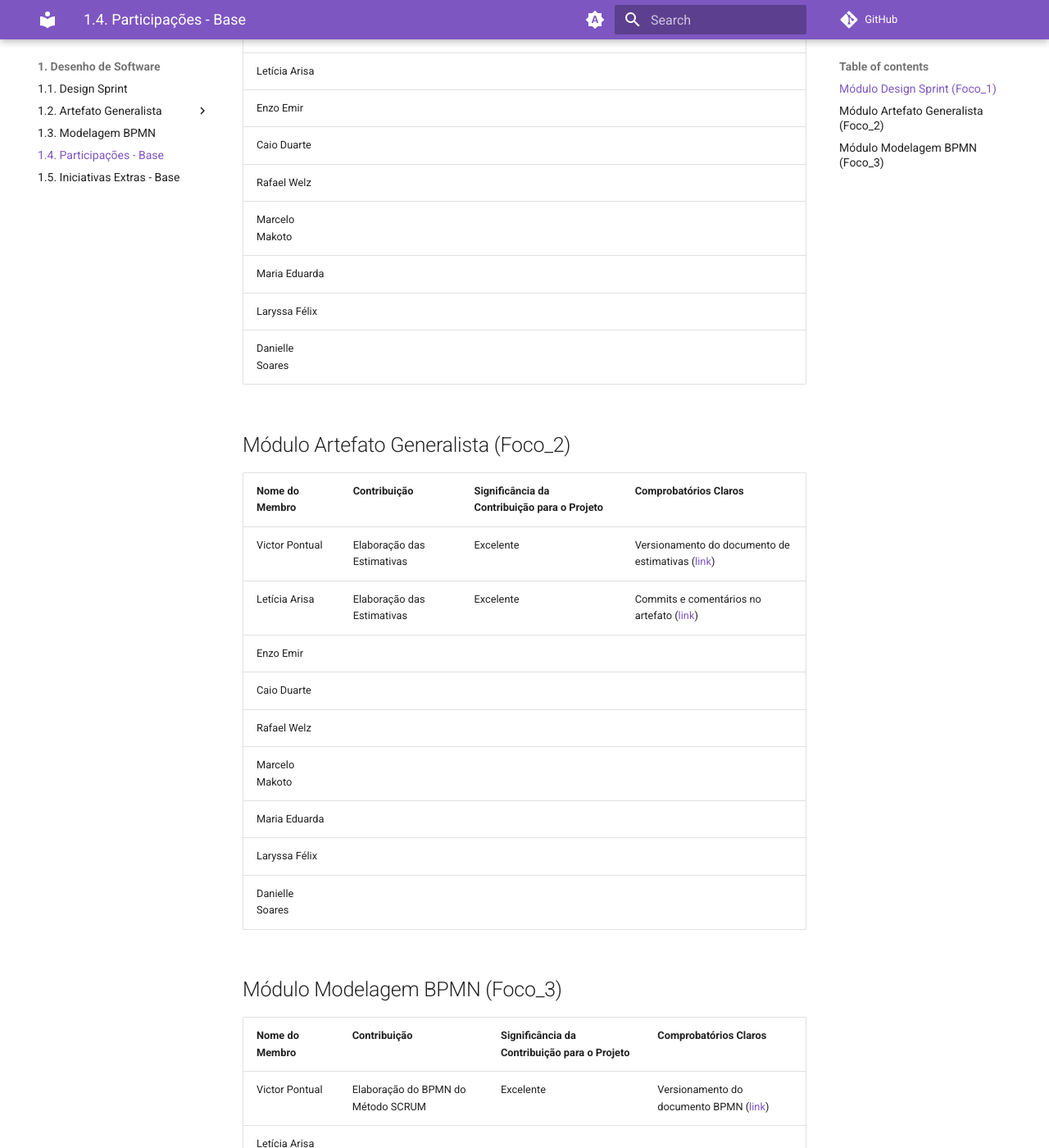
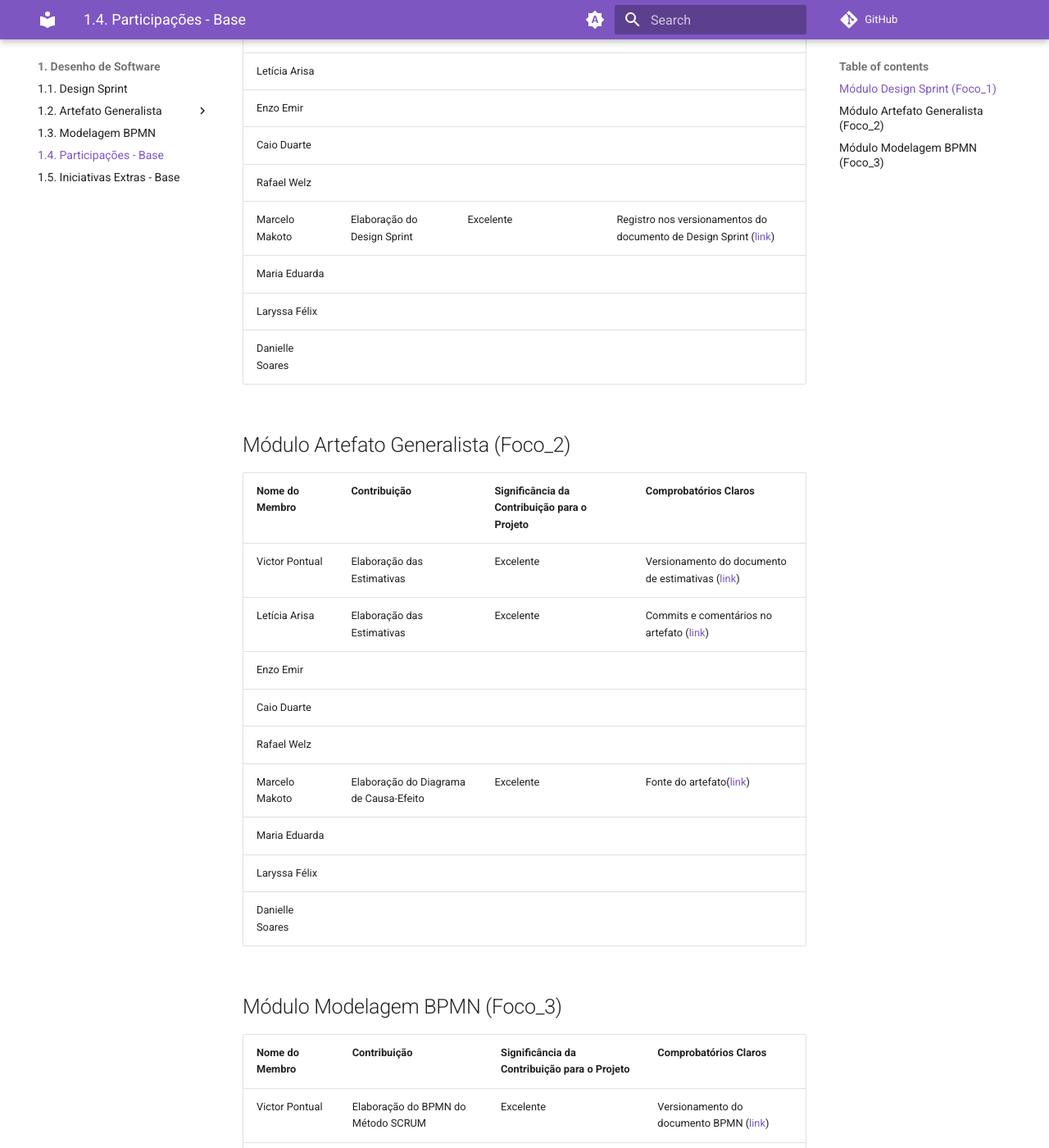
Before and after one commit to UnBArqDsw2025-2-Turma01/2025.2-T01-G1_JogoDigital_Entrega_01, an MkDocs documentation site: the page built from docs/Base/1.4.ParticipacoesBase.md, in a window 1280 px wide and 1400 px high, scrolled down 433 px. Shown: the whole window at 82% size. Built offline with MkDocs 1.6.1 and Material for MkDocs 9.7.7, drawn with Linux system fonts in a browser that asks for light colours; comment, search, counter and statistics services are not loaded; some of the changed text lies outside the part shown.

Commit message:
feat: adição de participação

```diff
--- a/docs/Base/1.4.ParticipacoesBase.md
+++ b/docs/Base/1.4.ParticipacoesBase.md
@@ -11,7 +11,7 @@ Breve relato sobre as participações/contribuições de cada membro à entrega.
 | Enzo Emir       |  |  |  |
 | Caio Duarte     |  |  |  |
 | Rafael Welz     |  |  |  |
-| Marcelo Makoto  |  |  |  |
+| Marcelo Makoto  | Elaboração do Design Sprint | Excelente | Registro nos versionamentos do documento de Design Sprint ([link](https://unbarqdsw2025-2-turma01.github.io/2025.2-T01-G1_JogoDigital_Entrega_01/Base/1.1.DesignSprint/)) |
 | Maria Eduarda   |  |  |  |
 | Laryssa Félix   |  |  |  |
 | Danielle Soares |  |  |  |
@@ -26,7 +26,7 @@ Breve relato sobre as participações/contribuições de cada membro à entrega.
 | Enzo Emir       |  |  |  |
 | Caio Duarte     |  |  |  |
 | Rafael Welz     |  |  |  |
-| Marcelo Makoto  |  |  |  |
+| Marcelo Makoto  | Elaboração do Diagrama de Causa-Efeito |Excelente  | Fonte do artefato([link](https://unbarqdsw2025-2-turma01.github.io/2025.2-T01-G1_JogoDigital_Entrega_01/Base/1.2.ArtefatoGeneralista/)) |
 | Maria Eduarda   |  |  |  |
 | Laryssa Félix   |  |  |  |
 | Danielle Soares |  |  |  |
@@ -42,7 +42,7 @@ Breve relato sobre as participações/contribuições de cada membro à entrega.
 | Enzo Emir       |  |  |  |
 | Caio Duarte     |  |  |  |
 | Rafael Welz     |  |  |  |
-| Marcelo Makoto  |  |  |  |
+| Marcelo Makoto  | Elaboração do BPMN do Design Sprint | Excelente | Versionamento do documento BPMN ([link](https://unbarqdsw2025-2-turma01.github.io/2025.2-T01-G1_JogoDigital_Entrega_01/Base/1.3.ModelagemBPMN/)) |
 | Maria Eduarda   |  |  |  |
 | Laryssa Félix   |  |  |  |
 | Danielle Soares |  |  |  |
```
